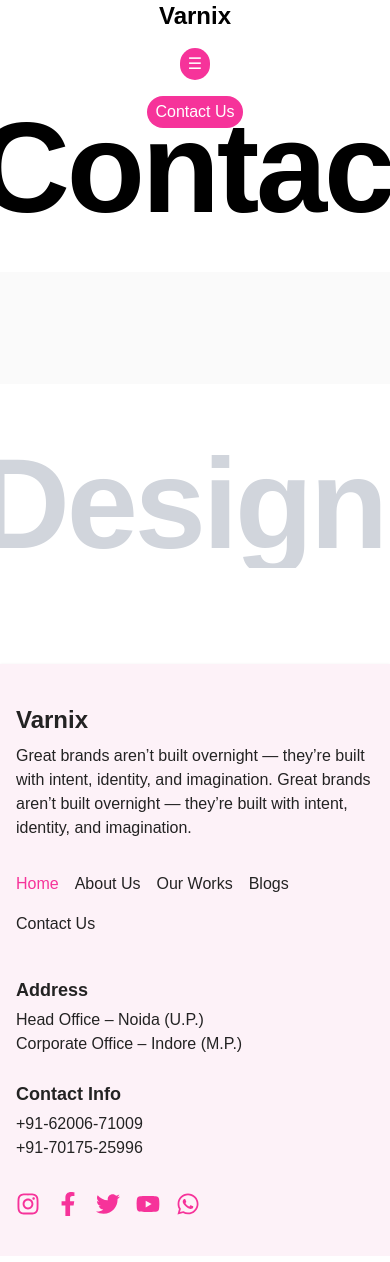
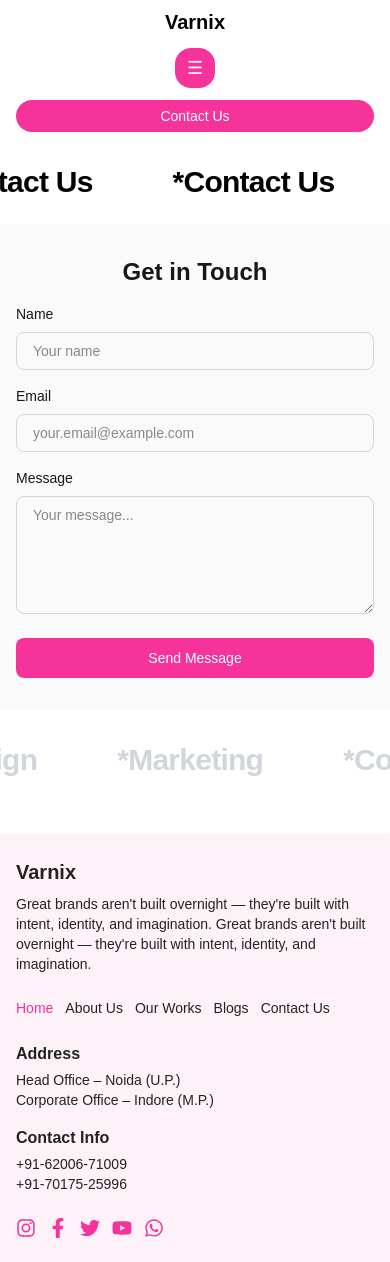
Before and after one commit to pratham90/Varnix, a Next.js app: page /contact-us in a window 390 px wide. Built offline with nearby package versions, Linux system fonts and the light colour scheme.

Commit message:
responsive

```diff
--- a/app/contact-us/page.tsx
+++ b/app/contact-us/page.tsx
@@ -5,7 +5,7 @@ import PageLabel from '@/components/PageLabel';
 import ContactForm from '@/components/ContactForm';
 const page = () => {
   return (
-    <main className="w-full min-h-screen flex flex-col justify-start items-center gap-10    bg-white">
+    <main className="w-full min-h-screen flex flex-col justify-start items-center gap-6 sm:gap-8 md:gap-10 bg-white">
       <Navbar />
       <PageLabel title="*Contact Us" />
       <ContactForm />
--- a/components/ContactForm.tsx
+++ b/components/ContactForm.tsx
@@ -1,9 +1,78 @@
+'use client'
 import React from 'react'
 
 const ContactForm = () => {
+  const [formData, setFormData] = React.useState({
+    name: '',
+    email: '',
+    message: ''
+  })
+
+  const handleChange = (e: React.ChangeEvent<HTMLInputElement | HTMLTextAreaElement>) => {
+    setFormData({
+      ...formData,
+      [e.target.name]: e.target.value
+    })
+  }
+
+  const handleSubmit = (e: React.FormEvent) => {
+    e.preventDefault()
+    // Handle form submission here
+    console.log('Form submitted:', formData)
+  }
+
   return (
-   <section className="w-full flex justify-center items-center py-14 px-4 bg-[#fafafa]">
-
+   <section className="w-full flex justify-center items-center py-8 sm:py-10 md:py-12 lg:py-14 px-4 sm:px-6 md:px-8 bg-[#fafafa]">
+      <div className="w-full max-w-2xl">
+        <h2 className="text-2xl sm:text-3xl md:text-4xl font-bold mb-4 sm:mb-6 text-center">Get in Touch</h2>
+        <form onSubmit={handleSubmit} className="flex flex-col gap-4 sm:gap-5 md:gap-6">
+          <div className="flex flex-col gap-2">
+            <label htmlFor="name" className="text-sm sm:text-base font-medium">Name</label>
+            <input
+              type="text"
+              id="name"
+              name="name"
+              value={formData.name}
+              onChange={handleChange}
+              required
+              className="px-4 py-2 sm:py-2.5 md:py-3 rounded-lg border border-gray-300 focus:outline-none focus:ring-2 focus:ring-pink-500 text-sm sm:text-base"
+              placeholder="Your name"
+            />
+          </div>
+          <div className="flex flex-col gap-2">
+            <label htmlFor="email" className="text-sm sm:text-base font-medium">Email</label>
+            <input
+              type="email"
+              id="email"
+              name="email"
+              value={formData.email}
+              onChange={handleChange}
+              required
+              className="px-4 py-2 sm:py-2.5 md:py-3 rounded-lg border border-gray-300 focus:outline-none focus:ring-2 focus:ring-pink-500 text-sm sm:text-base"
+              placeholder="your.email@example.com"
+            />
+          </div>
+          <div className="flex flex-col gap-2">
+            <label htmlFor="message" className="text-sm sm:text-base font-medium">Message</label>
+            <textarea
+              id="message"
+              name="message"
+              value={formData.message}
+              onChange={handleChange}
+              required
+              rows={5}
+              className="px-4 py-2 sm:py-2.5 md:py-3 rounded-lg border border-gray-300 focus:outline-none focus:ring-2 focus:ring-pink-500 text-sm sm:text-base resize-y"
+              placeholder="Your message..."
+            />
+          </div>
+          <button
+            type="submit"
+            className="bg-pink-500 text-white px-6 py-2.5 sm:py-3 md:py-3.5 rounded-lg font-medium text-sm sm:text-base md:text-lg hover:bg-pink-600 transition mt-2 sm:mt-4"
+          >
+            Send Message
+          </button>
+        </form>
+      </div>
     </section>
   )
 }
--- a/components/Footer.tsx
+++ b/components/Footer.tsx
@@ -4,36 +4,36 @@ import { FaInstagram, FaFacebookF, FaTwitter, FaYoutube, FaWhatsapp } from "reac
 
 const Footer = () => {
   return (
-    <footer className="bg-pink-50 text-[#232323] flex flex-col md:flex-row justify-center md:gap-32 gap-10 items-start px-4 md:px-16 py-10 mt-10 w-full shadow-sm" aria-label="Footer">
+    <footer className="bg-pink-50 text-[#232323] flex flex-col md:flex-row justify-center gap-6 sm:gap-8 md:gap-16 lg:gap-24 xl:gap-32 items-start px-4 sm:px-6 md:px-12 lg:px-16 py-6 sm:py-8 md:py-10 mt-6 sm:mt-8 md:mt-10 w-full shadow-sm" aria-label="Footer">
       <div className="flex flex-col w-full md:w-2/5">
-        <h1 className="text-2xl font-bold mb-2">Varnix</h1>
-        <p className="text-base mb-6">Great brands aren’t built overnight — they’re built with intent, identity, and imagination. Great brands aren’t built overnight — they’re built with intent, identity, and imagination.</p>
+        <h1 className="text-xl sm:text-2xl font-bold mb-2">Varnix</h1>
+        <p className="text-sm sm:text-base mb-4 sm:mb-6">Great brands aren't built overnight — they're built with intent, identity, and imagination. Great brands aren't built overnight — they're built with intent, identity, and imagination.</p>
         <nav aria-label="Footer Navigation">
-          <div className="flex flex-wrap gap-4 md:gap-8 mt-2 text-base md:text-lg">
-            <a href="#" className="text-pink-500 font-medium">Home</a>
-            <a href="#" className="hover:text-pink-500">About Us</a>
-            <a href="#" className="hover:text-pink-500">Our Works</a>
-            <a href="#" className="hover:text-pink-500">Blogs</a>
-            <a href="#" className="hover:text-pink-500">Contact Us</a>
+          <div className="flex flex-wrap gap-3 sm:gap-4 md:gap-6 lg:gap-8 mt-2 text-sm sm:text-base md:text-lg">
+            <a href="#" className="text-pink-500 font-medium hover:underline">Home</a>
+            <a href="#" className="hover:text-pink-500 transition">About Us</a>
+            <a href="#" className="hover:text-pink-500 transition">Our Works</a>
+            <a href="#" className="hover:text-pink-500 transition">Blogs</a>
+            <a href="#" className="hover:text-pink-500 transition">Contact Us</a>
           </div>
         </nav>
       </div>
       {/* Right: Address, contact info, social icons */}
-      <div className="flex flex-col items-start md:pl-20 justify-start gap-6 w-full md:w-1/3">
+      <div className="flex flex-col items-start md:pl-8 lg:pl-12 xl:pl-20 justify-start gap-4 sm:gap-5 md:gap-6 w-full md:w-1/3">
         <div>
-          <h3 className="font-bold text-lg mb-1">Address</h3>
-          <p className="text-base">Head Office – Noida (U.P.)<br />Corporate Office – Indore (M.P.)</p>
+          <h3 className="font-bold text-base sm:text-lg mb-1">Address</h3>
+          <p className="text-sm sm:text-base">Head Office – Noida (U.P.)<br />Corporate Office – Indore (M.P.)</p>
         </div>
         <div>
-          <h3 className="font-bold text-lg mb-1">Contact Info</h3>
-          <p className="text-base">+91-62006-71009<br />+91-70175-25996</p>
+          <h3 className="font-bold text-base sm:text-lg mb-1">Contact Info</h3>
+          <p className="text-sm sm:text-base">+91-62006-71009<br />+91-70175-25996</p>
         </div>
-        <div className="flex flex-row gap-4 mt-2">
-          <a href="#" aria-label="Instagram" className="text-pink-500 text-2xl"><FaInstagram /></a>
-          <a href="#" aria-label="Facebook" className="text-pink-500 text-2xl"><FaFacebookF /></a>
-          <a href="#" aria-label="Twitter" className="text-pink-500 text-2xl"><FaTwitter /></a>
-          <a href="#" aria-label="YouTube" className="text-pink-500 text-2xl"><FaYoutube /></a>
-          <a href="#" aria-label="WhatsApp" className="text-pink-500 text-2xl"><FaWhatsapp /></a>
+        <div className="flex flex-row gap-3 sm:gap-4 mt-2">
+          <a href="#" aria-label="Instagram" className="text-pink-500 text-xl sm:text-2xl hover:scale-110 transition"><FaInstagram /></a>
+          <a href="#" aria-label="Facebook" className="text-pink-500 text-xl sm:text-2xl hover:scale-110 transition"><FaFacebookF /></a>
+          <a href="#" aria-label="Twitter" className="text-pink-500 text-xl sm:text-2xl hover:scale-110 transition"><FaTwitter /></a>
+          <a href="#" aria-label="YouTube" className="text-pink-500 text-xl sm:text-2xl hover:scale-110 transition"><FaYoutube /></a>
+          <a href="#" aria-label="WhatsApp" className="text-pink-500 text-xl sm:text-2xl hover:scale-110 transition"><FaWhatsapp /></a>
         </div>
       </div>
     </footer>
--- a/components/Label.tsx
+++ b/components/Label.tsx
@@ -2,8 +2,8 @@ import React from 'react'
 
 const Label = () => {
   return (
-   <div className="relative overflow-hidden w-full my-4">
-        <div className="flex animate-marquee whitespace-nowrap text-9xl font-bold tracking-tight text-gray-300 ">
+   <div className="relative overflow-hidden w-full my-2 sm:my-3 md:my-4">
+        <div className="flex animate-marquee whitespace-nowrap text-3xl sm:text-4xl md:text-5xl lg:text-6xl xl:text-7xl 2xl:text-8xl 3xl:text-9xl font-bold tracking-tight text-gray-300 ">
           <span className="mx-10">*Design</span>
           <span className="mx-10">*Marketing</span>
           <span className="mx-10">*Content</span>
--- a/components/Navbar.tsx
+++ b/components/Navbar.tsx
@@ -5,19 +5,19 @@ import Link  from "next/link";
 const Navbar = () => {
   const [open, setOpen] = React.useState(false);
   return (
-    <nav className="w-full h-16 flex flex-col sm:flex-row items-center justify-between sm:justify-around px-2 sm:px-4 text-base sm:text-xl text-black gap-2 sm:gap-0" aria-label="Main Navigation">
-      <div className="img mb-2 sm:mb-0 font-bold text-2xl">Varnix</div>
-      <button className="sm:hidden bg-pink-500 px-2 py-1 text-white rounded-2xl" aria-label="Toggle menu" onClick={() => setOpen(!open)}>
+    <nav className="w-full min-h-16 sm:h-16 flex flex-col sm:flex-row items-center justify-between sm:justify-around px-4 sm:px-6 md:px-8 text-sm sm:text-base md:text-lg lg:text-xl text-black gap-3 sm:gap-0 py-2 sm:py-0" aria-label="Main Navigation">
+      <div className="img mb-0 sm:mb-0 font-bold text-xl sm:text-2xl">Varnix</div>
+      <button className="sm:hidden bg-pink-500 px-3 py-1.5 text-white rounded-2xl text-lg" aria-label="Toggle menu" onClick={() => setOpen(!open)}>
         ☰
       </button>
-      <ul className={`flex flex-col sm:flex-row gap-3 sm:gap-12 items-center ${open ? "block" : "hidden sm:flex"}`}>
-        <li><a href="#" className="hover:text-pink-500">Home</a></li>
-        <li><a href="#" className="hover:text-pink-500">About</a></li>
-        <li><a href="#" className="hover:text-pink-500">Our Services</a></li>
-        <li><a href="#" className="hover:text-pink-500">Our Works</a></li>
-        <li><a href="#" className="hover:text-pink-500">Blogs</a></li>
+      <ul className={`flex flex-col sm:flex-row gap-3 sm:gap-6 md:gap-8 lg:gap-12 items-center w-full sm:w-auto ${open ? "block" : "hidden sm:flex"} pb-2 sm:pb-0`}>
+        <li><a href="#" className="hover:text-pink-500 transition">Home</a></li>
+        <li><a href="#" className="hover:text-pink-500 transition">About</a></li>
+        <li><a href="#" className="hover:text-pink-500 transition">Our Services</a></li>
+        <li><a href="#" className="hover:text-pink-500 transition">Our Works</a></li>
+        <li><a href="#" className="hover:text-pink-500 transition">Blogs</a></li>
       </ul>
-      <Link href="/contact-us" className="bg-pink-500 px-2 py-1 text-white rounded-2xl mt-2 sm:mt-0 hover:bg-pink-600 transition">Contact Us</Link>
+      <Link href="/contact-us" className="bg-pink-500 px-3 sm:px-4 md:px-6 py-1.5 sm:py-2 text-white rounded-2xl mt-0 sm:mt-0 hover:bg-pink-600 transition text-sm sm:text-base w-full sm:w-auto text-center sm:text-left">Contact Us</Link>
     </nav>
   );
 };
--- a/components/PageLabel.tsx
+++ b/components/PageLabel.tsx
@@ -3,7 +3,7 @@ import React from 'react'
 const PageLabel = ({title}: {title: string}) => {
   return (
    <div className="relative overflow-hidden w-full ">
-        <div className="flex animate-marquee whitespace-nowrap text-9xl font-bold tracking-tight text-black ">
+        <div className="flex animate-marquee whitespace-nowrap text-3xl sm:text-4xl md:text-5xl lg:text-6xl xl:text-7xl 2xl:text-8xl 3xl:text-9xl font-bold tracking-tight text-black ">
           <span className="mx-10">{title}</span>
           <span className="mx-10">{title}</span>
           <span className="mx-10">{title}</span>
```
Also changed, not shown: app/page.tsx (+81 -81 lines), components/Aboutus.tsx (+23 -23 lines), components/OurClients.tsx (+12 -12 lines).
